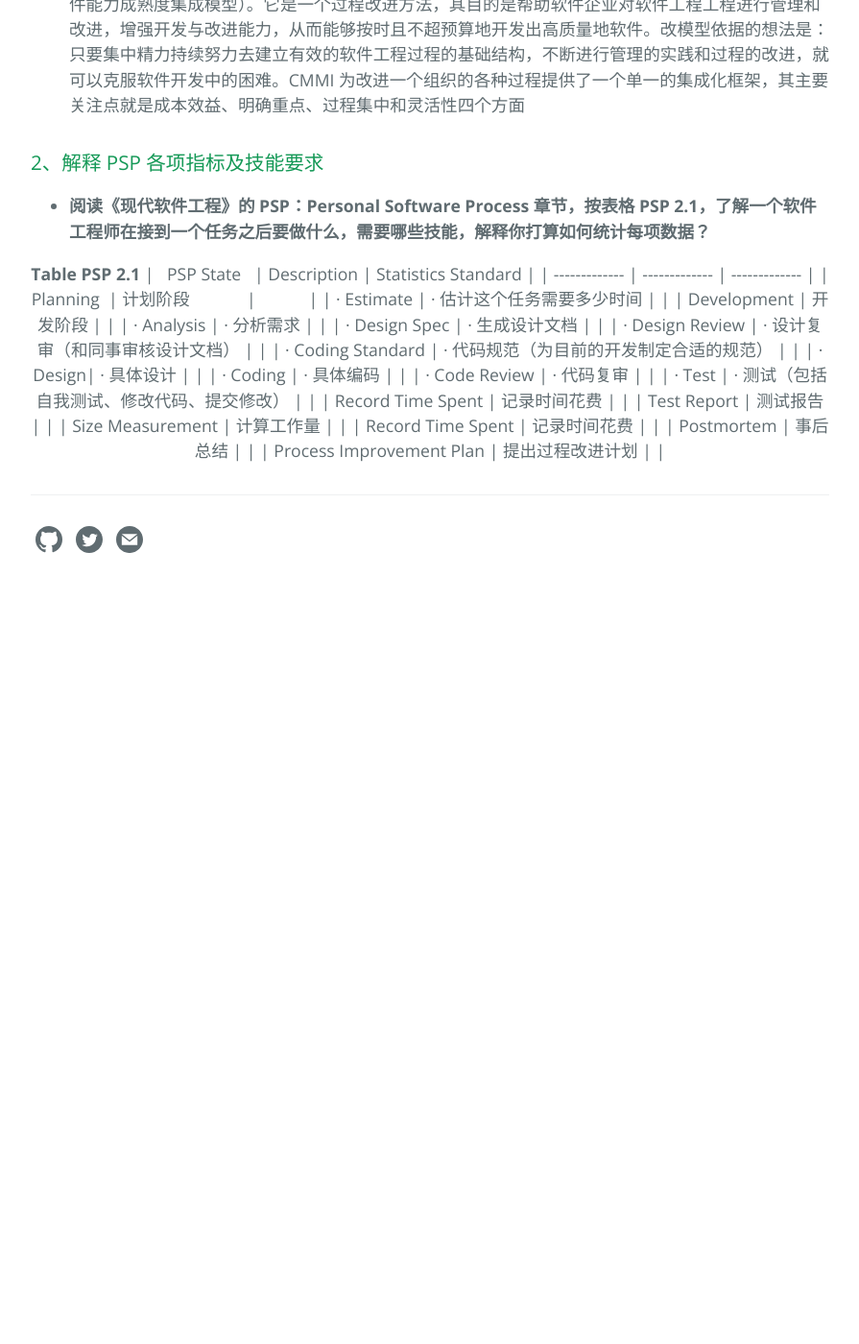
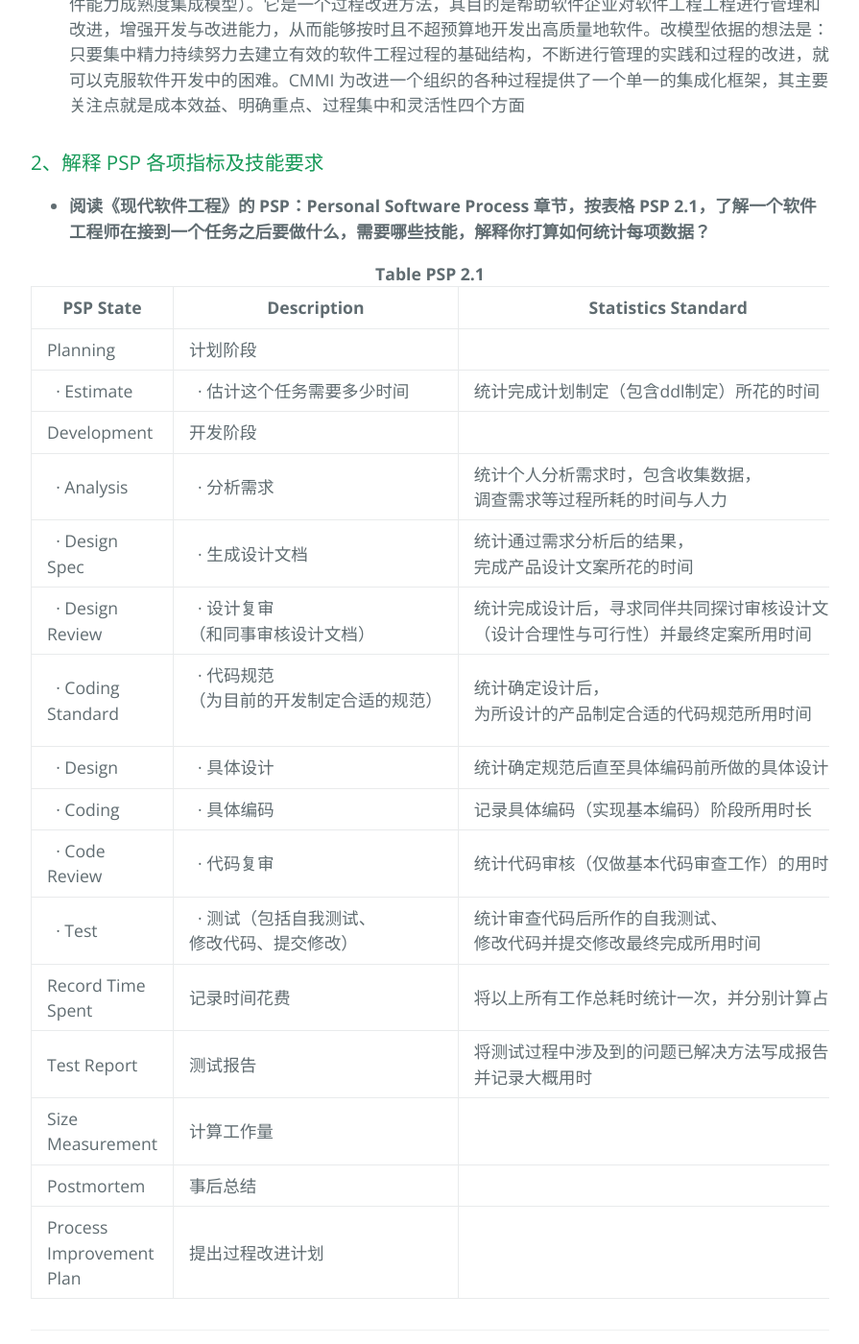
Before and after one commit to joece/joece.github.io, a Jekyll site: the page built from _posts/2018-03-15-Software-System-Analysis-and-Design-Homework1.md, in a window 1280 px wide and 1400 px high, scrolled down 2322 px. Shown: the whole window at 96% size, without its empty margins (192-1087 px from the left). Built offline with Jekyll 4.4.1, drawn with Linux system fonts in a browser that asks for light colours; formulas are drawn with MathJax 3; before the commit the page ends 2952 px from its top, so only the background shows below that.

Commit message:
Update 2018-03-15-Software-System-Analysis-and-Design-Homework1.md

```diff
--- a/_posts/2018-03-15-Software-System-Analysis-and-Design-Homework1.md
+++ b/_posts/2018-03-15-Software-System-Analysis-and-Design-Homework1.md
@@ -71,25 +71,24 @@ title: "SSAD HW1"
 ### 2、解释 PSP 各项指标及技能要求
 - __阅读《现代软件工程》的 PSP：Personal Software Process 章节，按表格 PSP 2.1，了解一个软件工程师在接到一个任务之后要做什么，需要哪些技能，解释你打算如何统计每项数据？__
 
-<center><b>Table PSP 2.1</b>
+<center><b>Table PSP 2.1</b></center>
+
 
 |   PSP State   |  Description  | Statistics Standard |
 | ------------- | ------------- | ------------- |
 | Planning  |  计划阶段             |            |
-|    · Estimate  |   · 估计这个任务需要多少时间   |             |
+|    · Estimate  |   · 估计这个任务需要多少时间   |统计完成计划制定（包含ddl制定）所花的时间|
 | Development  | 开发阶段      |            |
-|    · Analysis  |   · 分析需求   |             |
-|    · Design Spec |   · 生成设计文档   |             |
-|    · Design Review |   · 设计复审（和同事审核设计文档）   |             |
-|    · Coding Standard |   · 代码规范（为目前的开发制定合适的规范）   |             |
-|    · Design|   · 具体设计   |             |
-|    · Coding |   · 具体编码  |             |
-|    · Code Review |   · 代码复审   |             |
-|    · Test |   · 测试（包括自我测试、修改代码、提交修改）   |             |
-| Record Time Spent | 记录时间花费   |             |
-| Test Report | 测试报告   |             |
+|    · Analysis  |   · 分析需求   | 统计个人分析需求时，包含收集数据，调查需求等过程所耗的时间与人力 |
+|    · Design Spec |   · 生成设计文档   | 统计通过需求分析后的结果，完成产品设计文案所花的时间 |
+|    · Design Review |   · 设计复审（和同事审核设计文档）  |统计完成设计后，寻求同伴共同探讨审核设计文案（设计合理性与可行性）并最终定案所用时间 |
+|    · Coding Standard |   · 代码规范（为目前的开发制定合适的规范）   |统计确定设计后，为所设计的产品制定合适的代码规范所用时间 |
+|    · Design|   · 具体设计   |统计确定规范后直至具体编码前所做的具体设计用时|
+|    · Coding |   · 具体编码  |记录具体编码（实现基本编码）阶段所用时长 |
+|    · Code Review |   · 代码复审   |统计代码审核（仅做基本代码审查工作）的用时|
+|    · Test |   · 测试（包括自我测试、修改代码、提交修改）   |统计审查代码后所作的自我测试、修改代码并提交修改最终完成所用时间 |
+| Record Time Spent | 记录时间花费   |将以上所有工作总耗时统计一次，并分别计算占比 |
+| Test Report | 测试报告   |将测试过程中涉及到的问题已解决方法写成报告，并记录大概用时|
 | Size Measurement | 计算工作量   |            |
-| Record Time Spent | 记录时间花费   |             |
 | Postmortem | 事后总结   |             |
 | Process Improvement Plan | 提出过程改进计划   |             |
-</center>
```
